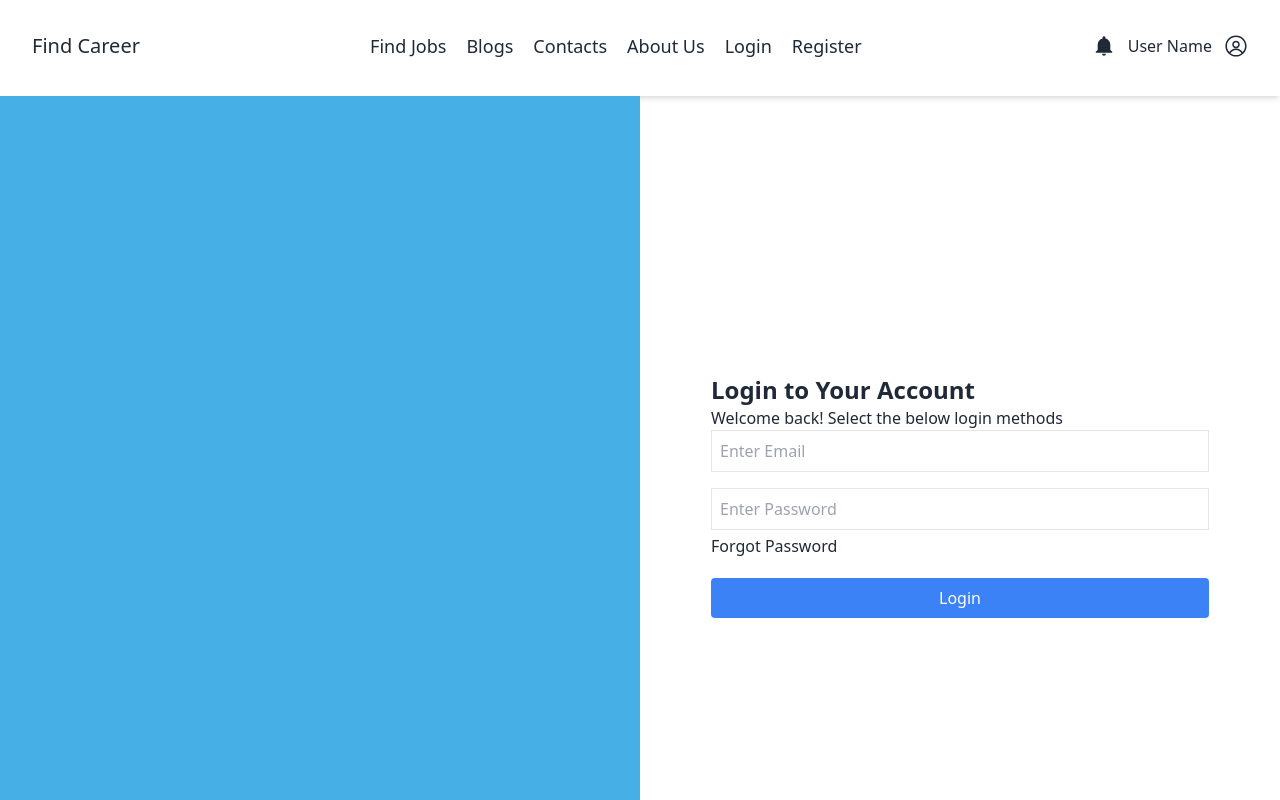
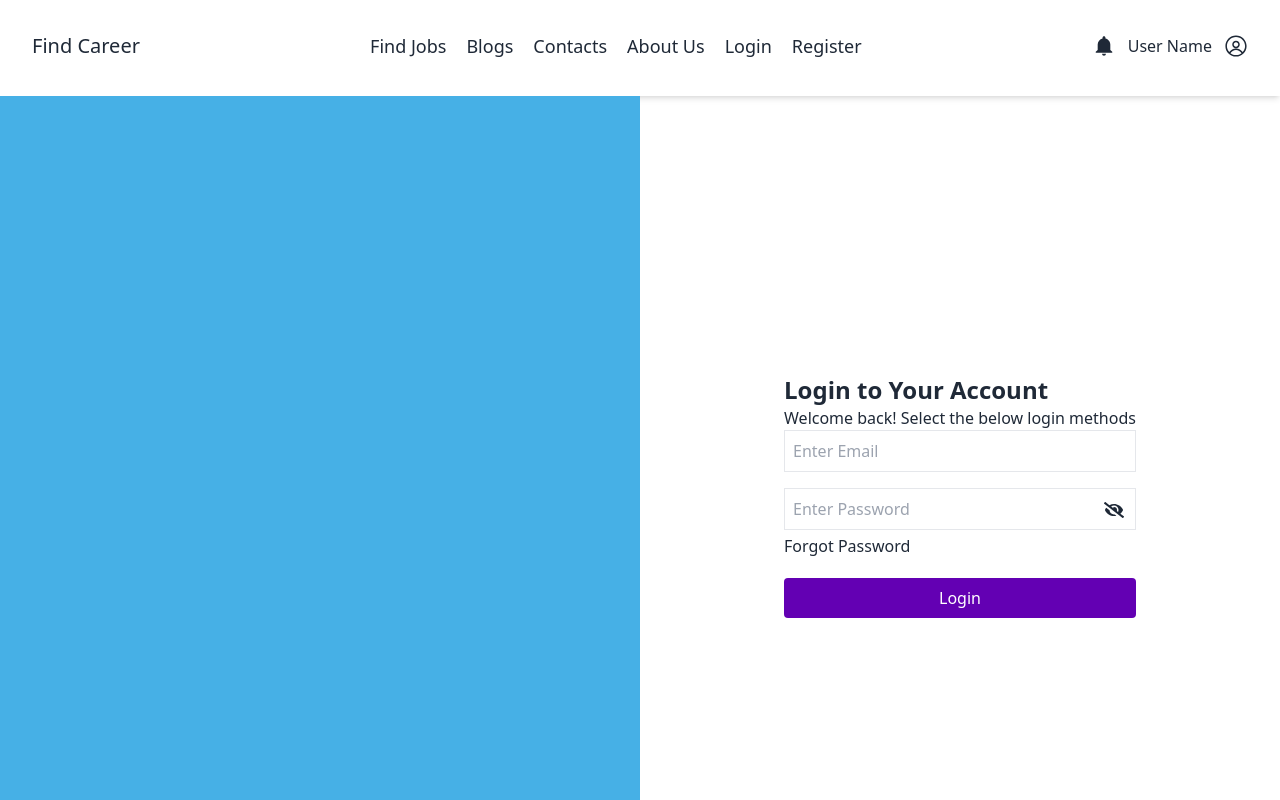
Before and after one commit to hasanalam365/find-career-client, a React (Vite) app: page /login in a window 1280 px wide. Shown: the top 800 px of the page. Built offline with nearby package versions, Linux system fonts and the light colour scheme; no server answers.

Commit message:
conditionally show and hidden password type

```diff
--- a/src/pages/Login/Login.tsx
+++ b/src/pages/Login/Login.tsx
@@ -1,9 +1,11 @@
-import React from "react";
+import React, { useState } from "react";
 import useAuth from "../../hooks/useAuth";
-import { UserCredential } from "firebase/auth"; // Import Firebase's user type
+import { UserCredential } from "firebase/auth";
+import { FaEye, FaEyeSlash } from "react-icons/fa";
 
 const Login: React.FC = () => {
-  const { signUpUser } = useAuth(); // Ensure signUpUser is non-null
+  const { signUpUser } = useAuth();
+  const [isOpenPassword, setIsOpenPassword] = useState(false);
 
   const handleLogin = async (e: React.FormEvent<HTMLFormElement>) => {
     e.preventDefault();
@@ -13,11 +15,13 @@ const Login: React.FC = () => {
 
     try {
       const result: UserCredential = await signUpUser(email, password);
-      console.log(result.user); // result.user is properly typed
+      console.log(result.user);
     } catch (error) {
       console.error("Error during signup:", error);
     }
   };
+
+  console.log(isOpenPassword);
 
   return (
     <div className="flex flex-col md:flex-row lg:flex-row h-screen">
@@ -34,19 +38,32 @@ const Login: React.FC = () => {
               className="border mb-4 p-2 w-full"
               name="email"
             />
-            <input
-              name="password"
-              type="password"
-              placeholder="Enter Password"
-              className="border mb-4 p-2 w-full"
-            />
+            <div className=" w-full relative">
+              <input
+                name="password"
+                type={`${isOpenPassword ? "text" : "password"}`}
+                placeholder="Enter Password"
+                className="border mb-4 p-2 w-full "
+              />
+              {isOpenPassword ? (
+                <FaEye
+                  className="text-xl absolute top-3 right-3"
+                  onClick={() => setIsOpenPassword(false)}
+                />
+              ) : (
+                <FaEyeSlash
+                  className="text-xl absolute top-3 right-3"
+                  onClick={() => setIsOpenPassword(true)}
+                />
+              )}
+            </div>
 
             <div className="flex flex-col -mt-3">
               <a href="#">Forgot Password</a>
 
               <button
                 type="submit"
-                className="bg-blue-500 text-white py-2 px-4 rounded mt-5">
+                className="bg-[#6300B3] text-white py-2 px-4 rounded mt-5">
                 Login
               </button>
             </div>
```
